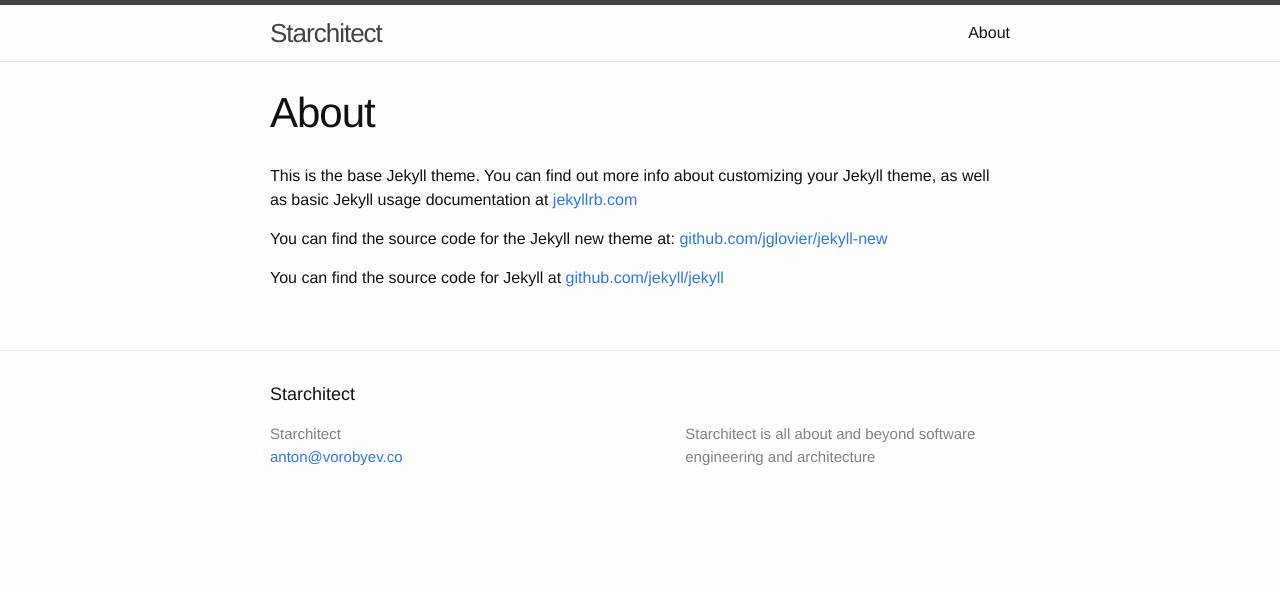
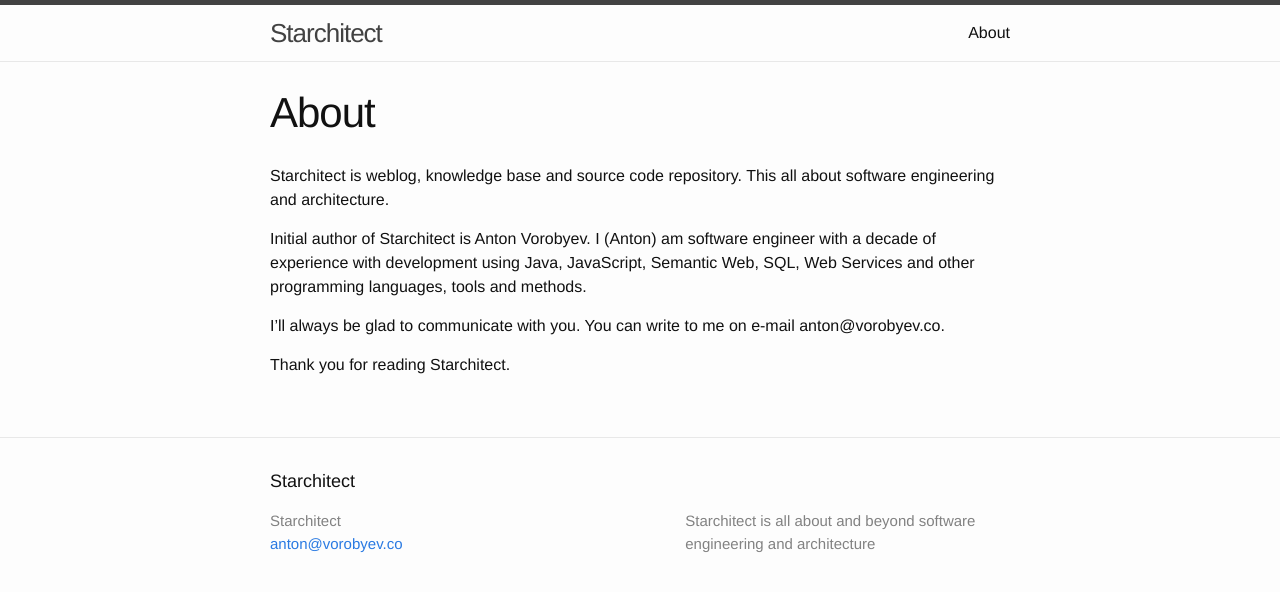
Before and after one commit to antonvorobyev/starchitect, a Jekyll site: the page built from about.md, in a window 1280 px wide. Shown: the top 592 px of the page. Built offline with Jekyll 4.4.1, drawn with Linux system fonts in a browser that asks for light colours.

Commit message:
Add about page

```diff
--- a/about.md
+++ b/about.md
@@ -4,8 +4,13 @@ title: About
 permalink: /about/
 ---
 
-This is the base Jekyll theme. You can find out more info about customizing your Jekyll theme, as well as basic Jekyll usage documentation at [jekyllrb.com](http://jekyllrb.com/)
+Starchitect is weblog, knowledge base and source code repository. This all about
+software engineering and architecture.
 
-You can find the source code for the Jekyll new theme at: [github.com/jglovier/jekyll-new](https://github.com/jglovier/jekyll-new)
+Initial author of Starchitect is Anton Vorobyev. I (Anton) am
+software engineer with a decade of experience with development using Java, JavaScript,
+Semantic Web, SQL, Web Services and other programming languages, tools and methods.
 
-You can find the source code for Jekyll at [github.com/jekyll/jekyll](https://github.com/jekyll/jekyll)
+I'll always be glad to communicate with you. You can write to me on e-mail anton@vorobyev.co.
+
+Thank you for reading Starchitect.
```
Also changed, not shown: _posts/2015-09-13-welcome-to-jekyll.markdown (deleted, +0 -25 lines), _posts/2015-09-13-welcome-to-starchitect.markdown (added, +9 -0 lines).
